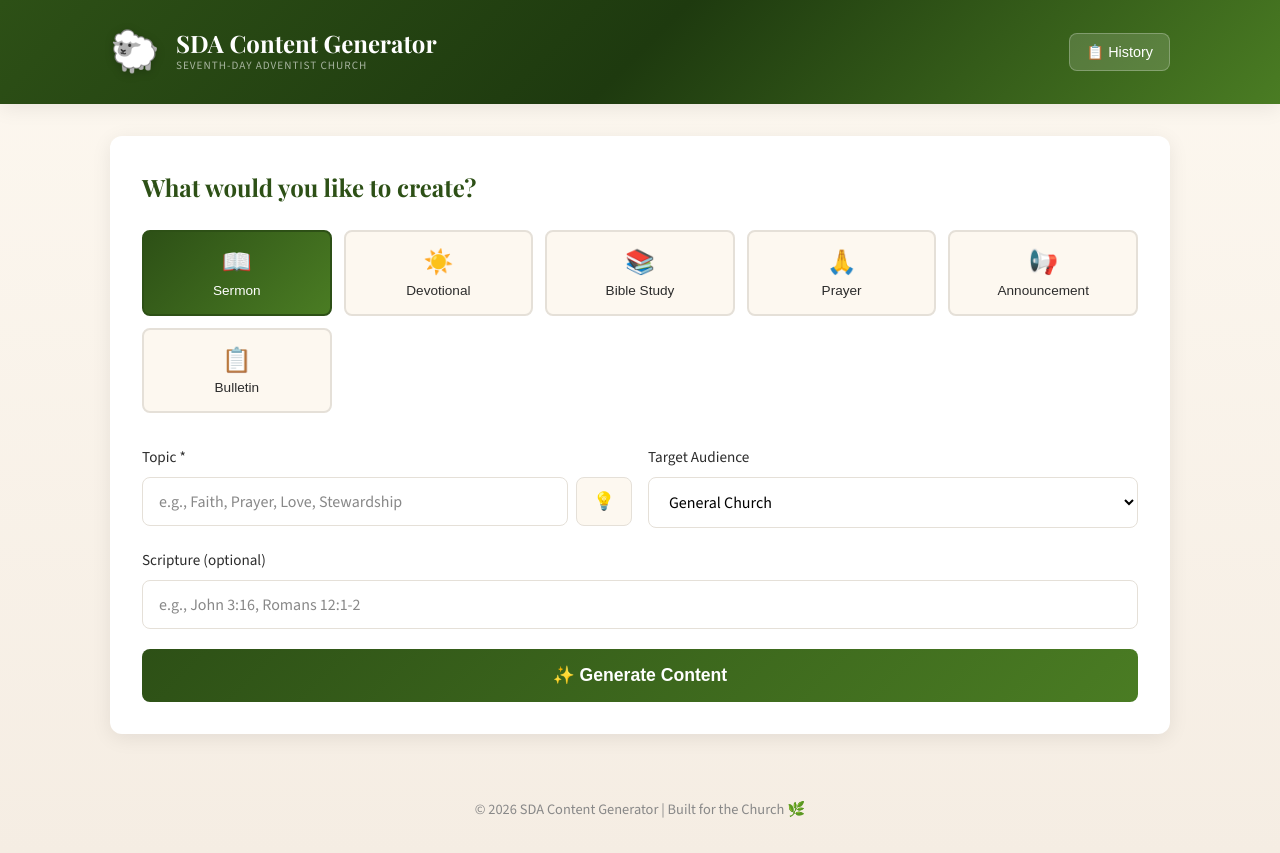
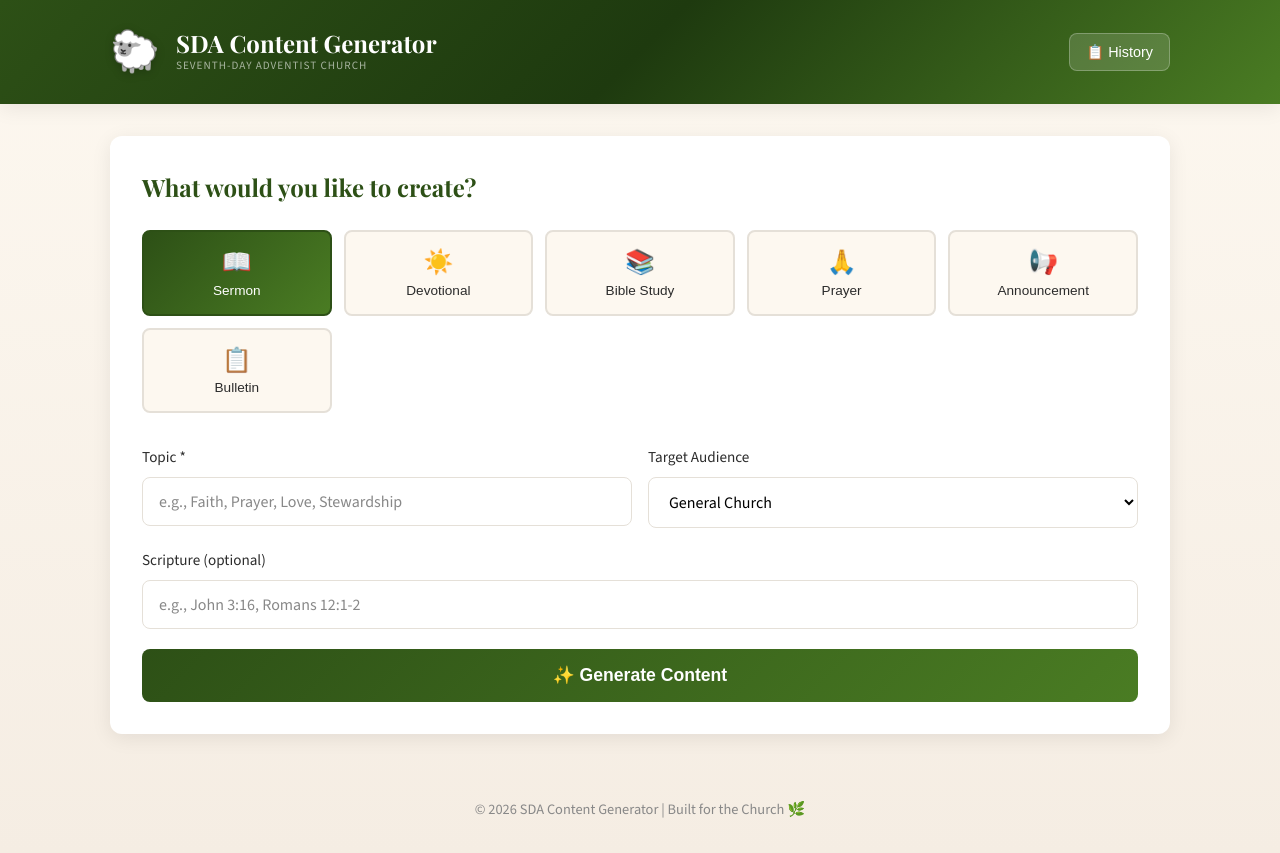
Before and after one commit to jawg-zz/sda-ai-content, a Next.js app: page / in a window 1280 px wide. Built offline with nearby package versions, Linux system fonts and the light colour scheme; what @react-pdf/renderer would draw is missing.

Commit message:
Revert topic suggestions and debug changes, back to working state

```diff
--- a/src/app/api/generate/route.ts
+++ b/src/app/api/generate/route.ts
@@ -2,21 +2,6 @@
 
 export async function POST(request: NextRequest) {
   const { contentType, topic, scripture, targetAudience, serviceTime } = await request.json();
-
-  // Handle topic suggestions separately
-  if (topic === "SUGGEST_TOPICS") {
-    const suggestions: Record<string, string[]> = {
-      sermon: ["Faith in Difficult Times", "The Power of Prayer", "Living for Christ", "God's Unconditional Love", "Walking by Faith"],
-      devotional: ["Morning Blessings", "Trusting God's Plan", "Daily Guidance", "Peace in Chaos", "God's Presence"],
-      bibleStudy: ["Exodus: Liberation", "Psalms of Praise", "Life of Christ", "Epistles: Living Faith", "Prophecy Today"],
-      prayer: ["Church Unity", "Community Needs", "Missionaries", "Personal Growth", "Global Revival"],
-      announcement: ["Special Events", "Youth Program", "Outreach Initiative", "Fellowship Gathering", "Worship Schedule"],
-      bulletin: ["Weekly Highlights", "Sabbath Service", "Midweek Meeting", "Community Outreach", "Youth Fellowship"],
-    };
-    return NextResponse.json({
-      suggestions: suggestions[contentType] || suggestions.sermon
-    });
-  }
 
   // Build the prompt
   let userPrompt = "";
@@ -46,11 +31,10 @@
 
   const systemPrompt = `You are a helpful assistant that generates content for Seventh-day Adventist (SDA) churches. Generate biblically sound, uplifting content that aligns with SDA beliefs and values.`;
 
-  // Check for API key - if not valid, use demo content
+  // Check for API key
   const apiKey = process.env.AI_API_KEY;
   const apiUrl = process.env.OPENAI_API_URL || "https://api.openai.com/v1";
 
-  // Use demo content if no API key
   if (!apiKey || !apiKey.trim()) {
     // Return demo content
     return NextResponse.json(
@@ -59,8 +43,6 @@
   }
 
   try {
-    console.log("Calling AI API with:", { apiUrl, contentType, topic: topic?.substring(0, 30) });
-
     const response = await fetch(`${apiUrl}/chat/completions`, {
       method: "POST",
       headers: {
@@ -75,13 +57,6 @@
         ],
       }),
     });
-
-    if (!response.ok) {
-      console.error("AI API Error:", response.status, response.statusText);
-      return NextResponse.json(
-        generateDemoContent(contentType, topic, scripture, targetAudience)
-      );
-    }
 
     const data = await response.json();
 
@@ -105,7 +80,6 @@
     }
   } catch (error) {
     console.error("AI Error:", error);
-    // Return demo content on any error
     return NextResponse.json(
       generateDemoContent(contentType, topic, scripture, targetAudience)
     );
--- a/src/app/globals.css
+++ b/src/app/globals.css
@@ -825,63 +825,3 @@
 .pdf-btn:hover {
   background: linear-gradient(135deg, var(--primary-light) 0%, var(--primary) 100%);
 }
-
-/* Topic Suggestions */
-.topic-input-wrapper {
-  display: flex;
-  gap: 0.5rem;
-}
-
-.topic-input-wrapper input {
-  flex: 1;
-}
-
-.suggestion-btn {
-  padding: 0 1rem;
-  background: var(--cream);
-  border: 1.5px solid var(--border);
-  border-radius: var(--radius-sm);
-  font-size: 1.1rem;
-  cursor: pointer;
-  transition: all 0.2s;
-}
-
-.suggestion-btn:hover {
-  background: var(--gold-light);
-  border-color: var(--gold);
-}
-
-.suggestion-btn:disabled {
-  opacity: 0.5;
-  cursor: not-allowed;
-}
-
-.suggestions-list {
-  margin-top: 0.75rem;
-  display: flex;
-  flex-wrap: wrap;
-  gap: 0.5rem;
-  align-items: center;
-}
-
-.suggestions-label {
-  font-size: 0.85rem;
-  color: var(--text-light);
-}
-
-.suggestion-chip {
-  padding: 0.35rem 0.75rem;
-  background: var(--cream);
-  border: 1px solid var(--border);
-  border-radius: 20px;
-  font-size: 0.85rem;
-  color: var(--text);
-  cursor: pointer;
-  transition: all 0.2s;
-}
-
-.suggestion-chip:hover {
-  background: var(--primary);
-  color: var(--white);
-  border-color: var(--primary);
-}
--- a/src/app/page.tsx
+++ b/src/app/page.tsx
@@ -25,8 +25,6 @@
   const [contentType, setContentType] = useState("sermon");
   const [topic, setTopic] = useState("");
   const [serviceTime, setServiceTime] = useState("");
-  const [suggestions, setSuggestions] = useState<string[]>([]);
-  const [suggestionsLoading, setSuggestionsLoading] = useState(false);
   const [scripture, setScripture] = useState("");
   const [targetAudience, setTargetAudience] = useState("General Church");
   const [output, setOutput] = useState<{ title: string; content: string } | null>(null);
@@ -177,29 +175,6 @@
     bulletin: "📋",
   };
 
-  const fetchSuggestions = async () => {
-    setSuggestionsLoading(true);
-    try {
-      const response = await fetch("/api/generate", {
-        method: "POST",
-        headers: { "Content-Type": "application/json" },
-        body: JSON.stringify({
-          contentType,
-          topic: "SUGGEST_TOPICS",
-          targetAudience,
-        }),
-      });
-      const data = await response.json();
-      if (data.suggestions) {
-        setSuggestions(data.suggestions);
-      }
-    } catch (error) {
-      console.error("Error fetching suggestions:", error);
-    } finally {
-      setSuggestionsLoading(false);
-    }
-  };
-
   const handleGenerate = async () => {
     if (!topic) {
       alert("Please enter a topic");
@@ -308,37 +283,12 @@
             <div className="form-row">
               <div className="form-group">
                 <label>Topic *</label>
-                <div className="topic-input-wrapper">
                 <input
                   type="text"
                   placeholder="e.g., Faith, Prayer, Love, Stewardship"
                   value={topic}
                   onChange={(e) => setTopic(e.target.value)}
                 />
-                  <button
-                    type="button"
-                    className="suggestion-btn"
-                    onClick={fetchSuggestions}
-                    disabled={suggestionsLoading}
-                    title="Get AI topic suggestions"
-                  >
-                    {suggestionsLoading ? "..." : "💡"}
-                  </button>
-                </div>
-                {suggestions.length > 0 && (
-                  <div className="suggestions-list">
-                    <span className="suggestions-label">Try these:</span>
-                    {suggestions.map((s, i) => (
-                      <button
-                        key={i}
-                        className="suggestion-chip"
-                        onClick={() => { setTopic(s); setSuggestions([]); }}
-                      >
-                        {s}
-                      </button>
-                    ))}
-                  </div>
-                )}
               </div>
 
               {contentType === "bulletin" && (
```
Lines whose indentation alone changed are shown as unchanged.
